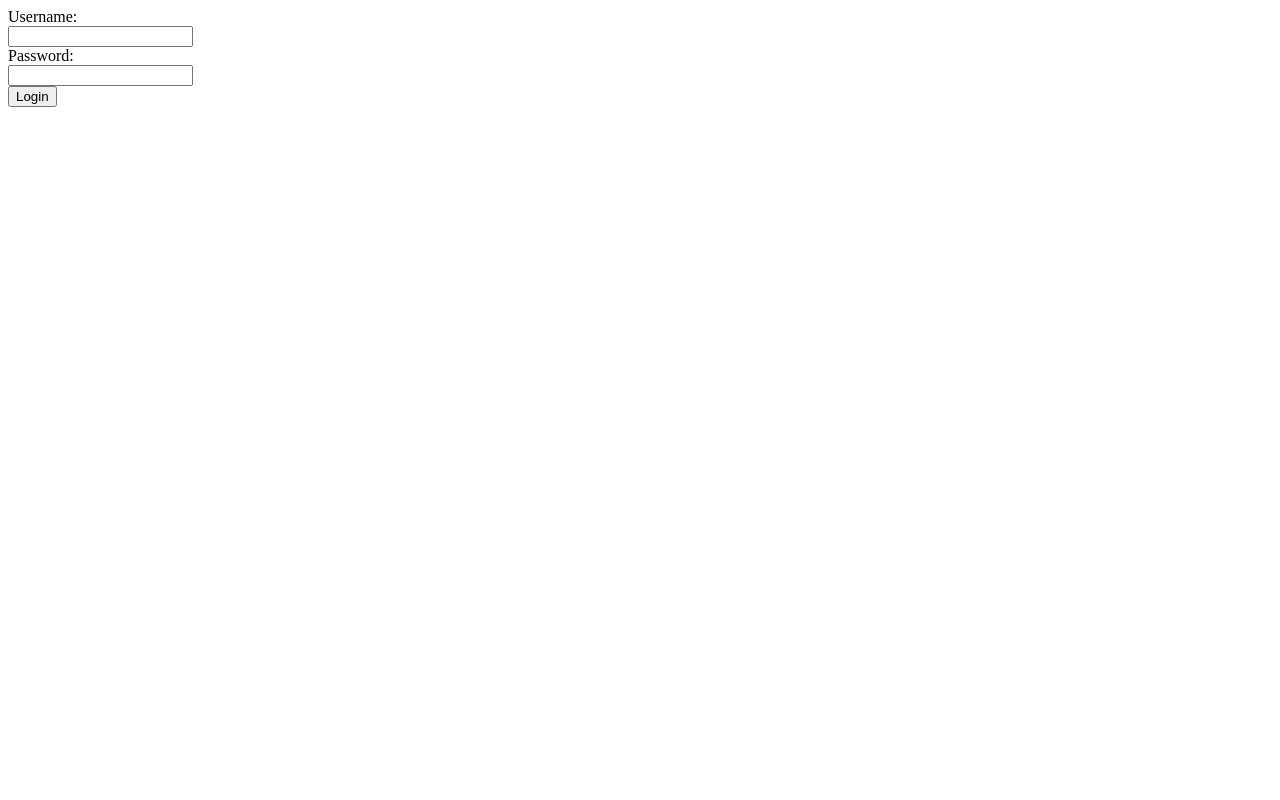
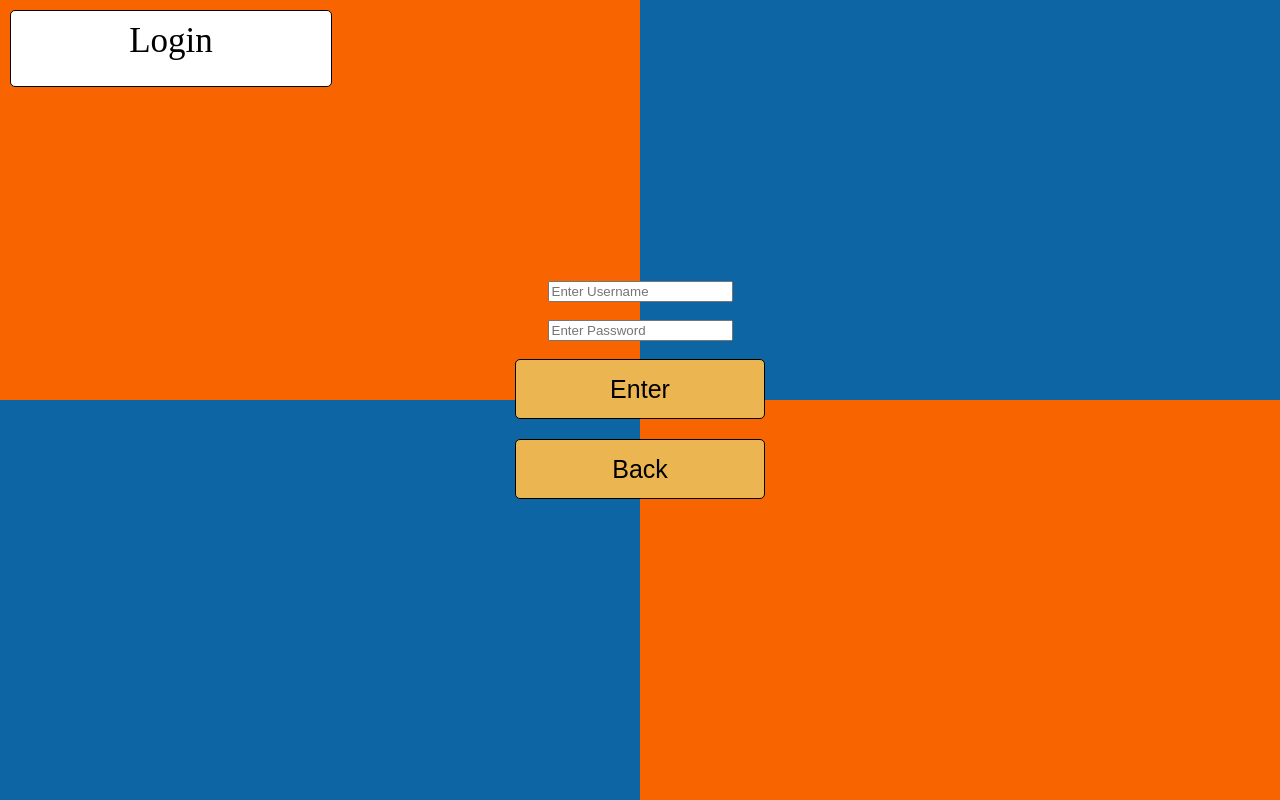
Before and after one commit to therealdantec/Quizzy, a plain HTML site: page login.html in a window 1280 px wide. Drawn offline with Linux system fonts and the light colour scheme.

Commit message:
adjust login UI

```diff
--- a/login.html
+++ b/login.html
@@ -2,14 +2,114 @@
 <html>
 <head>
     <title>Login</title>
+    <style>
+        body {
+            display: flex;
+            justify-content: center;
+            align-items: center;
+            height: 100vh;
+            margin: 0;
+        }
+
+        #title {
+            display: block;
+            position: absolute;
+            width: 300px; /* Increase the width to make the box bigger */
+            height: 55px; /* Increase the height to make the box bigger */
+            top: 10px;
+            left: 10px;
+            text-align: center;
+            background-color: white;
+            padding: 10px;
+            border: 1px solid black; /* Add a black border */
+            border-radius: 5px;
+            font-size: 35px;
+            z-index: 2;
+        }
+
+        #buttons {
+            display: flex;
+            flex-direction: column;
+            align-items: center;
+            justify-content: center;
+            position: absolute;
+            top: 0;
+            bottom: 0;
+            left: 0;
+            right: 0;
+            z-index: 3;
+        }
+
+        #buttons form {
+        display: flex;
+        flex-direction: column;
+        align-items: center;
+        }
+
+                .button {
+                    display: block;
+                    width: 250px; /* Increase the width to make the buttons bigger */
+                    height: 60px; /* Increase the height to make the buttons bigger */
+                    margin-bottom: 20px;
+                    text-align: center;
+                    font-size: 25px;
+                    border: 1px solid black; /* Add a black border */
+                    border-radius: 5px;
+                    cursor: pointer;
+                    z-index: 1; /* Add this line */
+                    background-color: #EBB652; /* Add this line */
+                }
+
+
+                .quadrant {
+                    width: 50%;
+                    height: 50%;
+                    position: absolute;
+                }
+
+                .orange {
+                    background-color: #F86400;
+                    top: 0;
+                    left: 0;
+                }
+
+                .blue {
+                    background-color: #0E65A3;
+                    top: 0;
+                    right: 0;
+                }
+
+                .orangeB {
+                    background-color: #F86400;
+                    bottom: 0;
+                    right: 0;
+                }
+
+                .blueB {
+                    background-color: #0E65A3;
+                    bottom: 0;
+                    left: 0;
+                }
+
+                .no-underline {
+                    text-decoration: none;
+                }
+            </style>
         </head>
         <body>
+            <div id="title">Login</div>
+            <div class="quadrant orange"></div>
+            <div class="quadrant blue"></div>
+            <div class="quadrant orangeB"></div>
+            <div class="quadrant blueB"></div>
+
+            <div id="buttons" style="display: flex; flex-direction: column; align-items: center; z-index: 2;">
                 <form action="/login" method="post">
-        <label for="username">Username:</label><br>
-        <input type="text" id="username" name="username"><br>
-        <label for="password">Password:</label><br>
-        <input type="password" id="password" name="password"><br>
-        <input type="submit" value="Login">
+                    <input type="text" id="username" name="username" placeholder="Enter Username"><br>
+                    <input type="password" id="password" name="password" placeholder="Enter Password"><br>
+                    <input type="submit" value="Enter" class="button">
                 </form>
+                <button class="button" onclick="window.location.href = 'menu.html';">Back</button>
+            </div>
         </body>
         </html>
```
Lines whose indentation alone changed are shown as unchanged.
